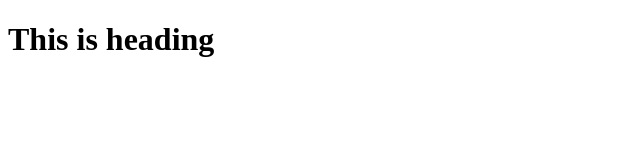
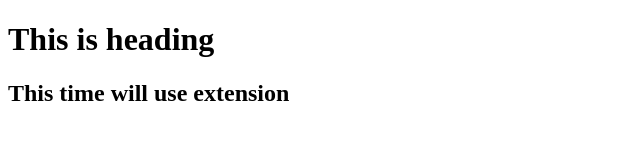
Before and after one commit to janhaviB21/SQL-Github, a plain HTML site: page index.html in a window 1280 px wide. Shown: the whole page, without its empty margins (0-640 px from the left). Drawn offline with Linux system fonts and the light colour scheme.

Commit message:
This is H2

```diff
--- a/index.html
+++ b/index.html
@@ -7,5 +7,6 @@
 </head>
 <body>
     <h1>This is heading</h1>
+    <h2>This time will use extension</h2>
 </body>
 </html>
```
